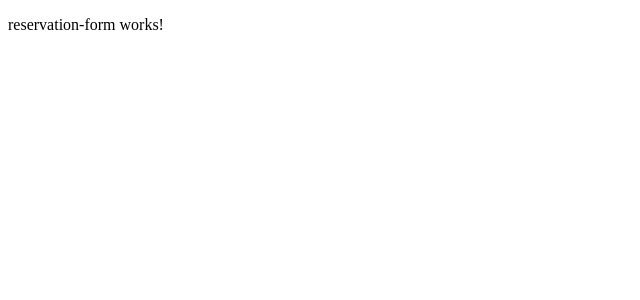
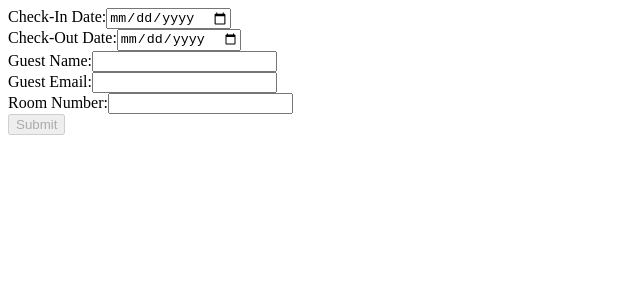
Before and after one commit to PouyaPouryaie/angular-course, an Angular app in the folder hotel-app/: page /new in a window 1280 px wide. Shown: the top 300 px of the page, without its empty margins (0-640 px from the left). Built offline with nearby package versions, Linux system fonts and the light colour scheme.

Commit message:
add form group and validation process

```diff
--- a/hotel-app/src/app/home/home.component.html
+++ b/hotel-app/src/app/home/home.component.html
@@ -1,5 +1,5 @@
 <div>
-    <h2>Welcome to the Hotel Reservation</h2>
+    <h2>Welcome to the Hotel Reservation Portal</h2>
     <button [routerLink]="['/new']">Create a new reservation</button>
     <button [routerLink]="['/list']">View all reservations</button>
 </div>
--- a/hotel-app/src/app/reservation-form/reservation-form.component.html
+++ b/hotel-app/src/app/reservation-form/reservation-form.component.html
@@ -1 +1,32 @@
-<p>reservation-form works!</p>
+<form [formGroup]="reservationForm" (ngSubmit)="onSubmit()">
+
+    <div>
+        <label>Check-In Date:</label>
+        <input type="date" formControlName="checkInDate">
+        <div *ngIf="reservationForm.get('checkInDate')?.invalid && reservationForm.get('checkInDate')?.touched">Check-In date is required.</div>
+    </div>
+    <div>
+        <label>Check-Out Date:</label>
+        <input type="date" formControlName="checkOutDate">
+        <div *ngIf="reservationForm.get('checkOutDate')?.invalid && reservationForm.get('checkOutDate')?.touched">Check-Out date is required.</div>
+
+    </div>
+    <div>
+        <label>Guest Name:</label>
+        <input type="text" formControlName="guestName">
+        <div *ngIf="reservationForm.get('guestName')?.invalid && reservationForm.get('guestName')?.touched">Guest name is required.</div>
+    </div>
+    <div>
+        <label>Guest Email:</label>
+        <input type="text" formControlName="guestEmail">
+        <div *ngIf="reservationForm.get('guestEmail')?.invalid && reservationForm.get('guestEmail')?.touched">Guest Email is required.</div>
+    </div>
+    <div>
+        <label>Room Number:</label>
+        <input type="number" formControlName="roomNumber">
+        <div *ngIf="reservationForm.get('roomNumber')?.invalid && reservationForm.get('roomNumber')?.touched">Room number is required.</div>
+    </div>
+
+    <button type="submit" [disabled]="reservationForm.invalid">Submit</button>
+
+</form>
--- a/hotel-app/src/app/reservation-form/reservation-form.component.ts
+++ b/hotel-app/src/app/reservation-form/reservation-form.component.ts
@@ -1,10 +1,33 @@
-import { Component } from '@angular/core';
+import { Component, OnInit } from '@angular/core';
+import { FormBuilder, FormGroup, Validators } from '@angular/forms';
 
 @Component({
   selector: 'app-reservation-form',
   templateUrl: './reservation-form.component.html',
   styleUrls: ['./reservation-form.component.css']
 })
-export class ReservationFormComponent {
+export class ReservationFormComponent implements OnInit {
+
+  reservationForm: FormGroup = new FormGroup({}); // mock initialization
+
+  // utilize dependency injection to get FormBuilder instance and use it to create the form (Angular way for dependency injection)
+  constructor(private fb: FormBuilder) {
+  }
+
+  ngOnInit(): void {
+    this.reservationForm = this.fb.group({
+      checkInDate: ['', Validators.required],
+      checkOutDate: ['', Validators.required],
+      guestName: ['', Validators.required],
+      guestEmail: ['', [Validators.required, Validators.email]],
+      roomNumber: ['', Validators.required]
+    })
+  }
+
+  onSubmit() {
+    if (this.reservationForm.valid) {
+      console.log('Reservation valid');
+    }
+  }
 
 }
--- a/hotel-app/src/app/reservation/reservation.module.ts
+++ b/hotel-app/src/app/reservation/reservation.module.ts
@@ -2,6 +2,7 @@ import { NgModule } from '@angular/core';
 import { CommonModule } from '@angular/common';
 import { ReservationFormComponent } from '../reservation-form/reservation-form.component';
 import { ReservationListComponent } from '../reservation-list/reservation-list.component';
+import { FormsModule, ReactiveFormsModule } from '@angular/forms';
 
 
 
@@ -11,7 +12,9 @@ import { ReservationListComponent } from '../reservation-list/reservation-list.c
     ReservationListComponent
   ],
   imports: [
-    CommonModule
+    CommonModule,
+    FormsModule,
+    ReactiveFormsModule
   ]
 })
 export class ReservationModule { }
```
Also changed, not shown: 1 other file (tests, documents, lock files or other folders).
